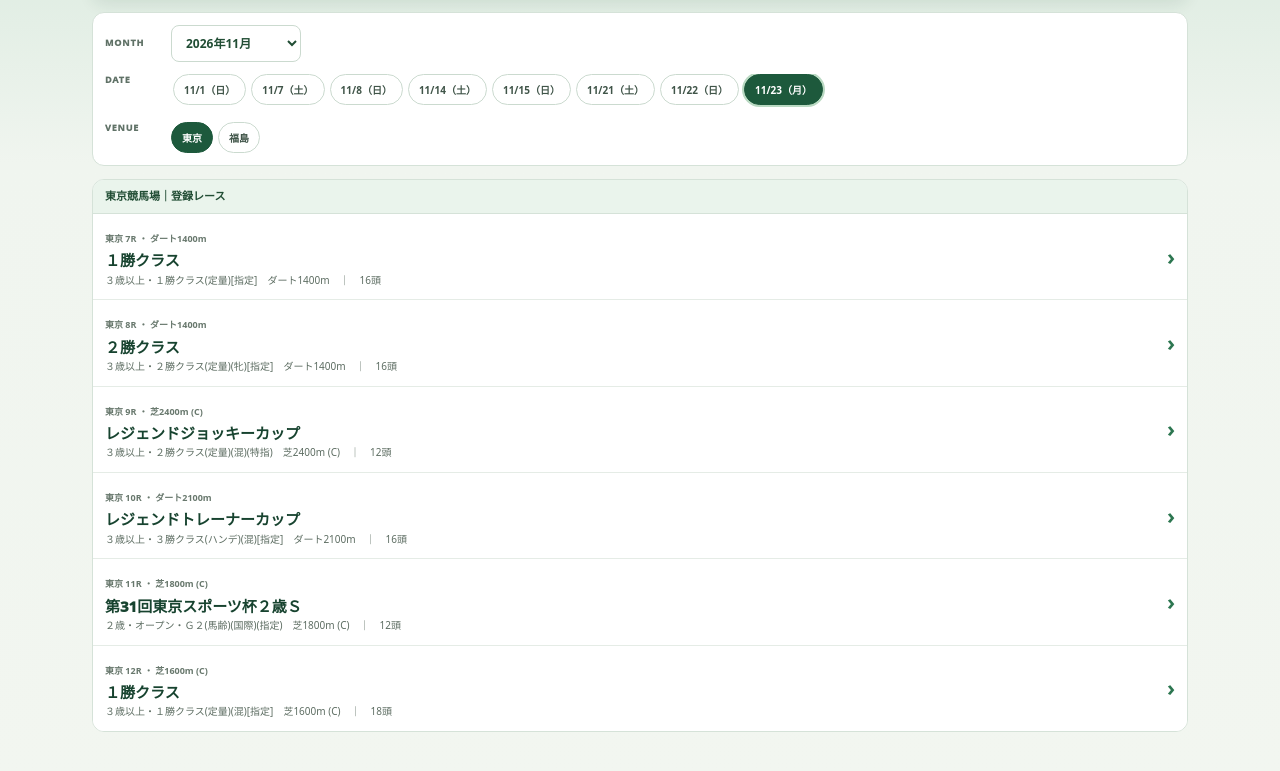
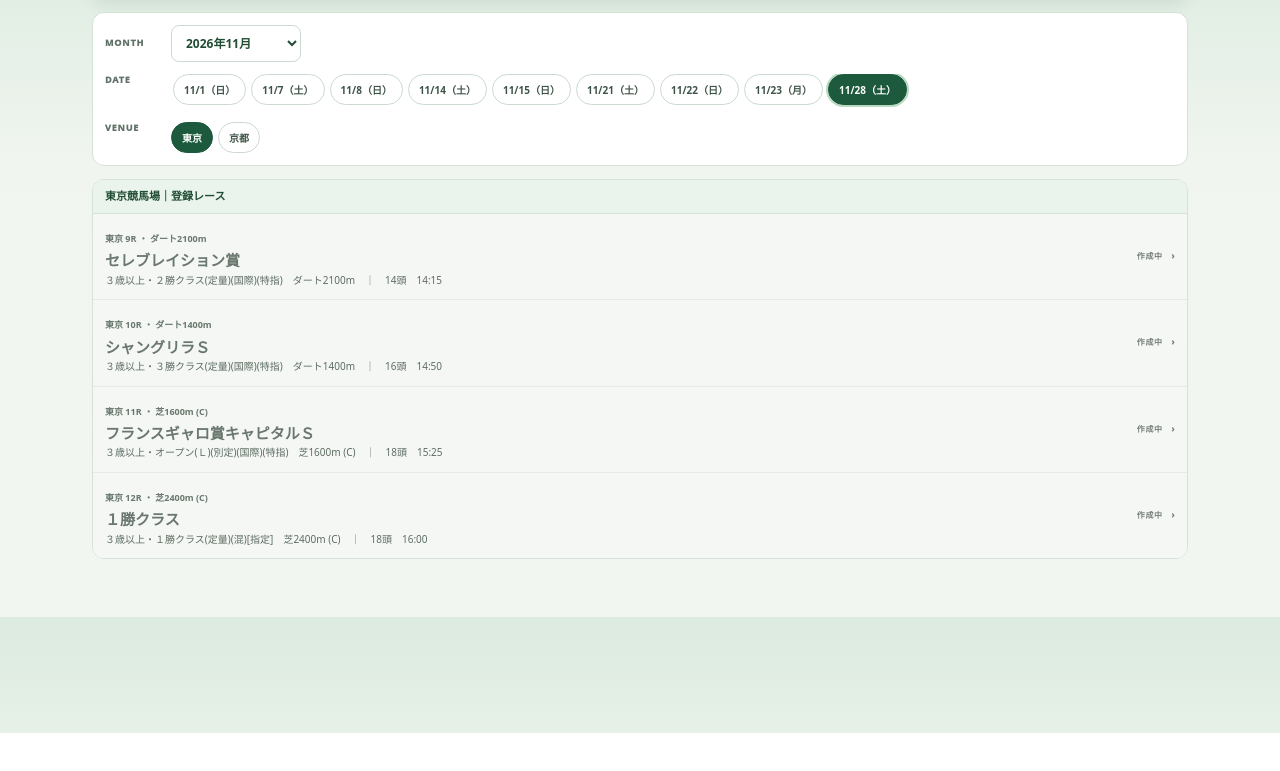
Before and after one commit to kidokira-apogee/kido-table, a plain HTML site: page index.html in a window 1280 px wide. Shown: the part 67-838 px from the top of the page. After the commit the page ends 800 px from the top, so only its background shows below. Drawn offline with Linux system fonts and the light colour scheme.

Commit message:
Publish 2026-11-28 race listing, images and start times

```diff
--- a/data/races/index.json
+++ b/data/races/index.json
@@ -1,6 +1,97 @@
 {
   "schemaVersion": 1,
   "races": [
+    {
+      "id": "2026-11-28-kyoto-10",
+      "date": "2026-11-28",
+      "dateLabel": "2026年11月28日（土）",
+      "venue": "京都",
+      "raceNo": 10,
+      "title": "東山Ｓ",
+      "distance": "芝1400m・外 (C)",
+      "classLabel": "３歳以上・３勝クラス(ハンデ)(混)[指定]　芝1400m・外 (C)",
+      "status": "in_progress",
+      "horseCount": 15,
+      "startTime": "15:05"
+    },
+    {
+      "id": "2026-11-28-kyoto-11",
+      "date": "2026-11-28",
+      "dateLabel": "2026年11月28日（土）",
+      "venue": "京都",
+      "raceNo": 11,
+      "title": "第13回ラジオNIKKEI杯京都２歳Ｓ",
+      "distance": "芝2000m・内 (C)",
+      "classLabel": "２歳・オープン・Ｇ３(馬齢)(国際)(指定)　芝2000m・内 (C)",
+      "status": "in_progress",
+      "horseCount": 11,
+      "startTime": "15:40"
+    },
+    {
+      "id": "2026-11-28-kyoto-12",
+      "date": "2026-11-28",
+      "dateLabel": "2026年11月28日（土）",
+      "venue": "京都",
+      "raceNo": 12,
+      "title": "２勝クラス",
+      "distance": "芝1200m・内 (C)",
+      "classLabel": "３歳以上・２勝クラス(定量)(混)(特指)　芝1200m・内 (C)",
+      "status": "in_progress",
+      "horseCount": 18,
+      "startTime": "16:15"
+    },
+    {
+      "id": "2026-11-28-tokyo-9",
+      "date": "2026-11-28",
+      "dateLabel": "2026年11月28日（土）",
+      "venue": "東京",
+      "raceNo": 9,
+      "title": "セレブレイション賞",
+      "distance": "ダート2100m",
+      "classLabel": "３歳以上・２勝クラス(定量)(国際)(特指)　ダート2100m",
+      "status": "in_progress",
+      "horseCount": 14,
+      "startTime": "14:15"
+    },
+    {
+      "id": "2026-11-28-tokyo-10",
+      "date": "2026-11-28",
+      "dateLabel": "2026年11月28日（土）",
+      "venue": "東京",
+      "raceNo": 10,
+      "title": "シャングリラＳ",
+      "distance": "ダート1400m",
+      "classLabel": "３歳以上・３勝クラス(定量)(国際)(特指)　ダート1400m",
+      "status": "in_progress",
+      "horseCount": 16,
+      "startTime": "14:50"
+    },
+    {
+      "id": "2026-11-28-tokyo-11",
+      "date": "2026-11-28",
+      "dateLabel": "2026年11月28日（土）",
+      "venue": "東京",
+      "raceNo": 11,
+      "title": "フランスギャロ賞キャピタルＳ",
+      "distance": "芝1600m (C)",
+      "classLabel": "３歳以上・オープン(Ｌ)(別定)(国際)(特指)　芝1600m (C)",
+      "status": "in_progress",
+      "horseCount": 18,
+      "startTime": "15:25"
+    },
+    {
+      "id": "2026-11-28-tokyo-12",
+      "date": "2026-11-28",
+      "dateLabel": "2026年11月28日（土）",
+      "venue": "東京",
+      "raceNo": 12,
+      "title": "１勝クラス",
+      "distance": "芝2400m (C)",
+      "classLabel": "３歳以上・１勝クラス(定量)(混)[指定]　芝2400m (C)",
+      "status": "in_progress",
+      "horseCount": 18,
+      "startTime": "16:00"
+    },
     {
       "id": "2026-11-23-tokyo-12",
       "file": "2026-11-23-batch.b64",
--- a/index.html
+++ b/index.html
@@ -676,7 +676,8 @@ body{margin:0;background:linear-gradient(180deg,#dcebe0 0,#f0f5ef 230px,#f2f6f0
    const raceNo=escapeHtml(r.raceNo??'');
    const distance=r.distance?' ・ '+escapeHtml(r.distance):'';
    const raceTitle=r.title?escapeHtml(r.title):(escapeHtml(r.venue)+raceNo+'R');
-   const meta=[r.classLabel,r.horseCount?String(r.horseCount)+'頭':''].filter(Boolean).map(escapeHtml).join('　｜　');
+   const horseMeta=r.horseCount?String(r.horseCount)+'頭'+(r.startTime?'　'+r.startTime:''):'';
+   const meta=[r.classLabel,horseMeta].filter(Boolean).map(escapeHtml).join('　｜　');
    button.innerHTML='<span class="race-list-main"><span class="race-list-date">'+escapeHtml(r.venue)+' '+raceNo+'R'+distance+'</span><strong class="race-list-title">'+raceTitle+'</strong><span class="race-list-sub">'+meta+'</span></span>'+(complete?'<span aria-hidden="true" class="race-list-arrow">›</span>':'<span class="race-list-state">作成中　›</span>');
    if(complete){button.addEventListener('click',()=>openRace(r));}else{button.disabled=true;button.setAttribute('aria-disabled','true');}
    listItems.appendChild(button);
```
Also changed, not shown: data/races/images.json (+8 -1 lines).
